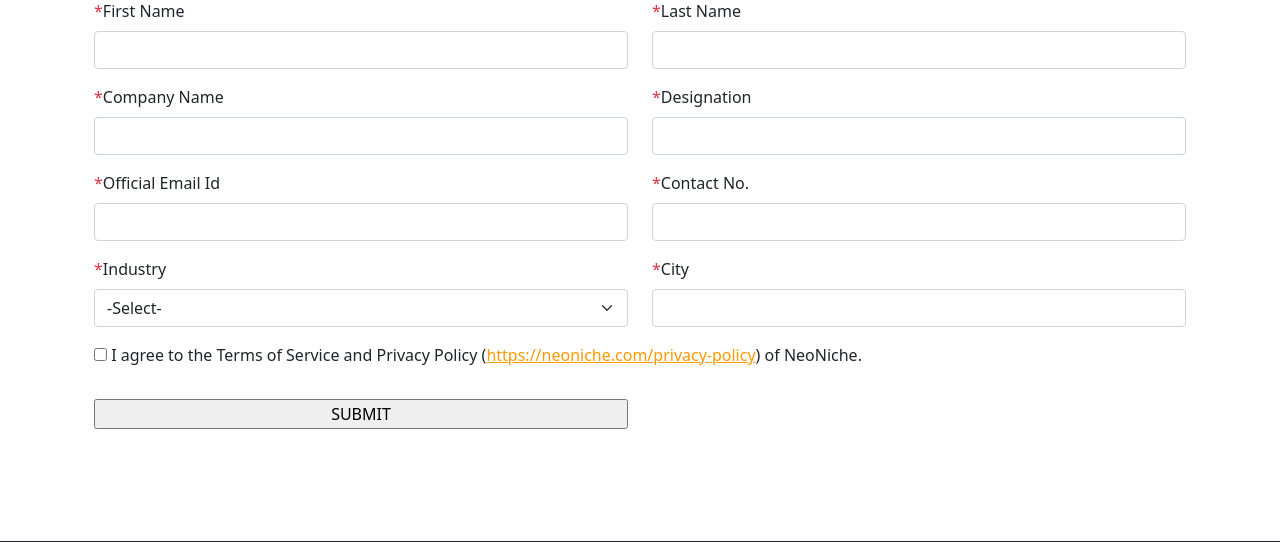
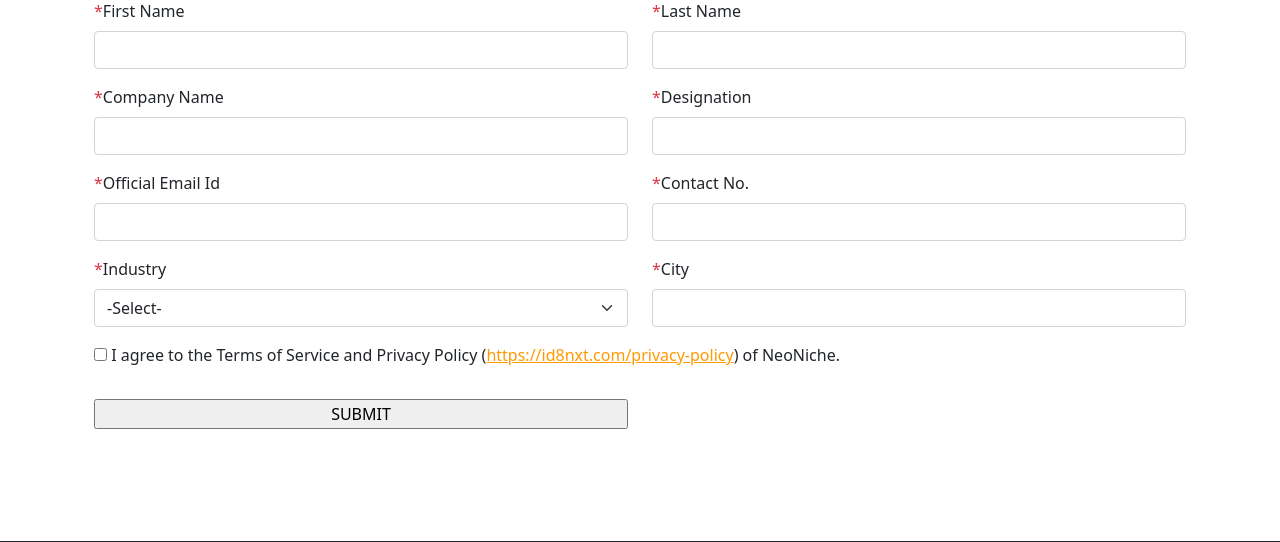
Before and after one commit to prakash-sawre/prakash-sawre, a PHP site: page / in a window 1280 px wide. Shown: the part 349-891 px from the top of the page. Run offline with PHP 8.4, Linux system fonts and the light colour scheme.

Commit message:
Update index.php

```diff
--- a/index.php
+++ b/index.php
@@ -173,7 +173,7 @@
 						<div class="col mb-3 w-100">
 							<label class="error_div">
 								<input type="checkbox" name="tncs1" id="tncs1" value="Yes">
-								<span>  I agree to the Terms of Service and Privacy Policy (<a href="https://neoniche.com/privacy-policy/" target="_blank" style="color: #ff9900; position: relative; z-index: 9;">https://neoniche.com/privacy-policy</a>) of NeoNiche.</span>
+								<span>  I agree to the Terms of Service and Privacy Policy (<a href="https://id8nxt.com/privacy-policy/" target="_blank" style="color: #ff9900; position: relative; z-index: 9;">https://id8nxt.com/privacy-policy</a>) of NeoNiche.</span>
 							</label>
 						</div>
 						<!--<div class="col mb-3 w-100">
```
